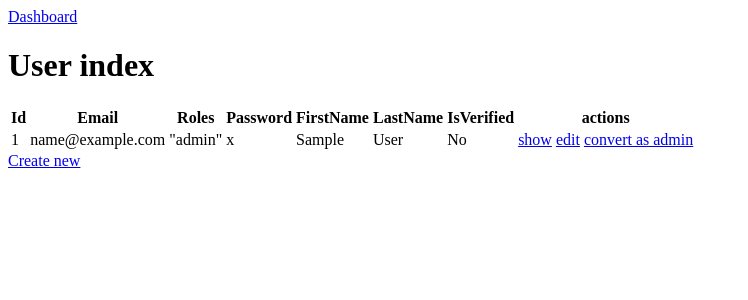
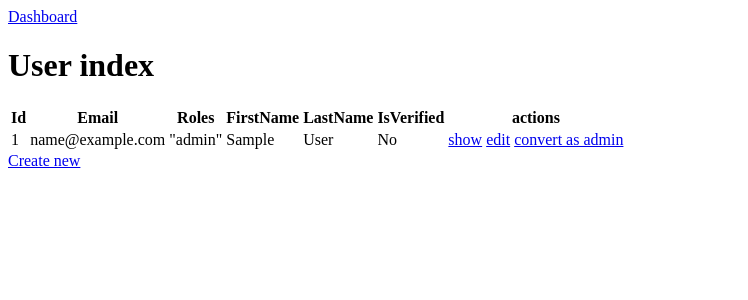
Before and after one commit to pow3rr3d/technicalTest, a Symfony app: template templates/user/index.html.twig in a window 1280 px wide. Shown: the top 300 px of the page, without its empty margins (0-748 px from the left). Run offline with Twig, Linux system fonts and the light colour scheme; the template is opened without the code that fills it: most values are stand-ins (such as "Sample title", 1, 10 or a date in 2020); some libraries are stand-ins or nearby versions.

Commit message:
remove password for user table

```diff
--- a/templates/user/index.html.twig
+++ b/templates/user/index.html.twig
@@ -13,7 +13,6 @@
                 <th>Id</th>
                 <th>Email</th>
                 <th>Roles</th>
-                <th>Password</th>
                 <th>FirstName</th>
                 <th>LastName</th>
                 <th>IsVerified</th>
@@ -26,7 +25,6 @@
                 <td>{{ user.id }}</td>
                 <td>{{ user.email }}</td>
                 <td>{{ user.roles ? user.roles|json_encode : '' }}</td>
-                <td>{{ user.password }}</td>
                 <td>{{ user.firstName }}</td>
                 <td>{{ user.lastName }}</td>
                 <td>{{ user.isVerified ? 'Yes' : 'No' }}</td>
```
